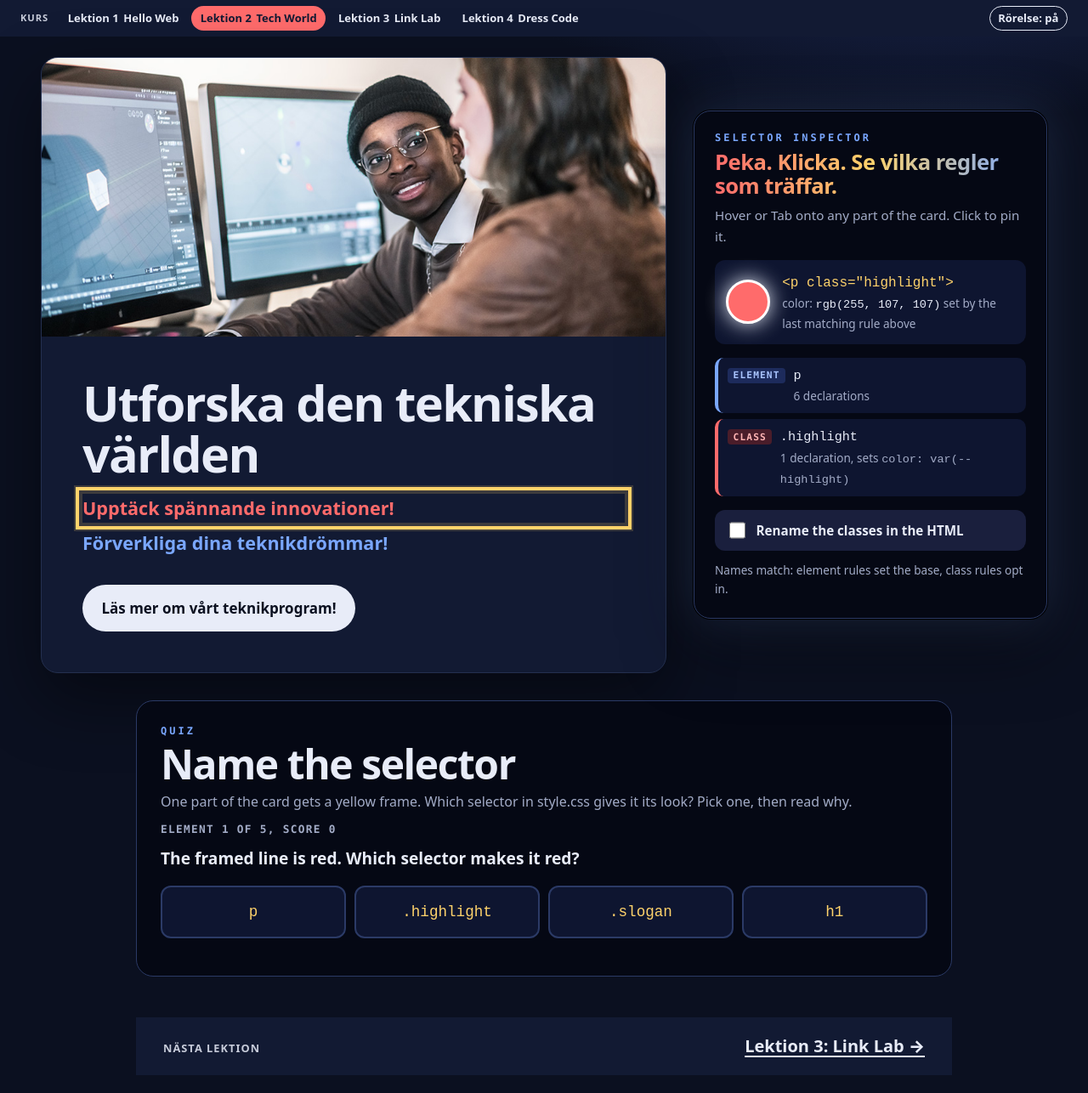
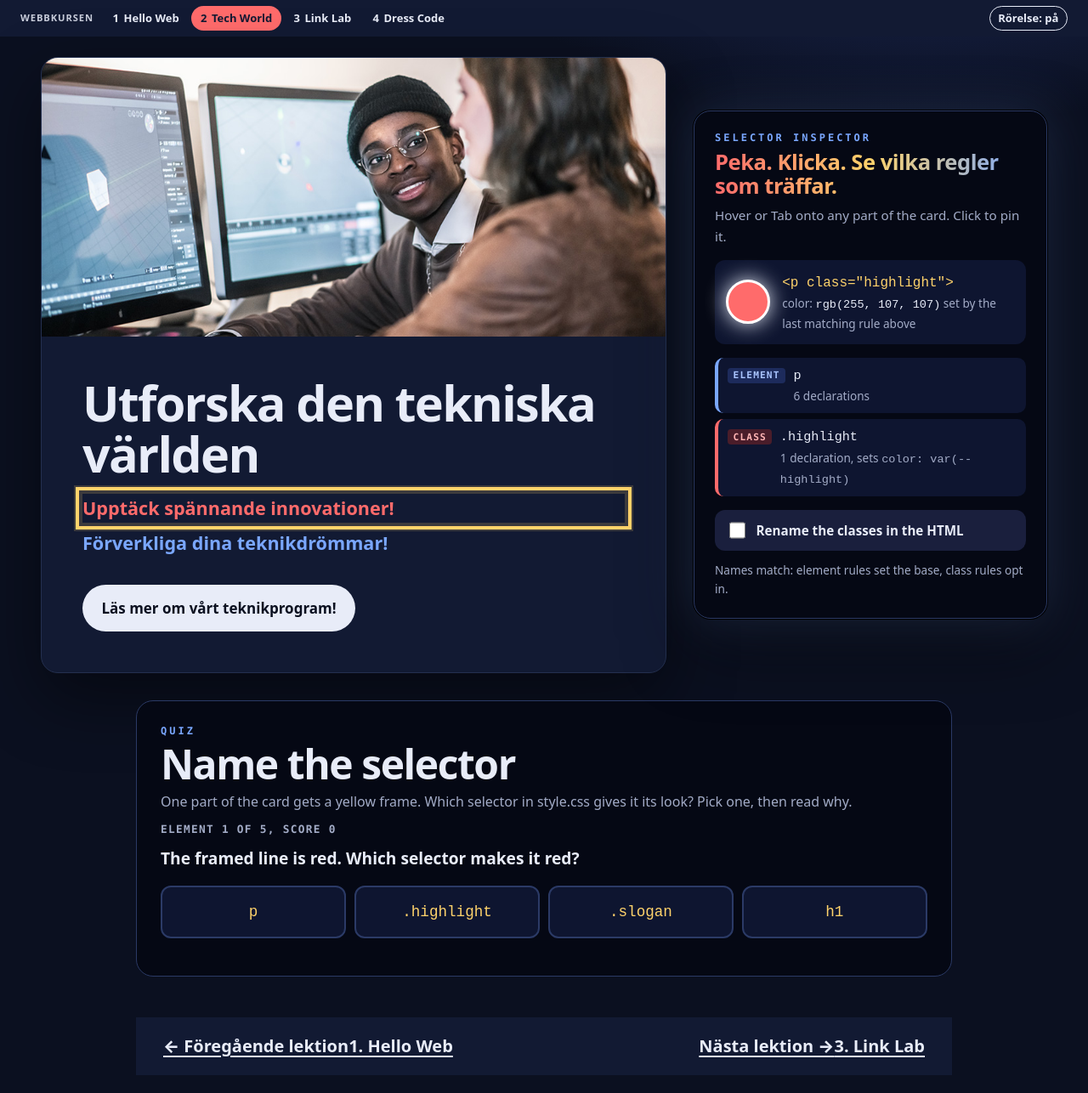
Before and after one commit to abdimannor/tech-world, a website: page original.html in a window 1280 px wide. Shown: the top 1286 px of the page at 85% size. Drawn offline with Linux system fonts and the light colour scheme.

Commit message:
Show the original page as is when framed, and title it

```diff
--- a/inspector.js
+++ b/inspector.js
@@ -5,7 +5,7 @@
   'use strict';
   const panel = document.getElementById('inspector');
   const card = document.querySelector('main.card');
-  if (!panel || !card) return;
+  if (!panel || !card || window.self !== window.top) return;
   panel.hidden = false;
   document.body.classList.add('has-inspector');
 
--- a/original.html
+++ b/original.html
@@ -5,8 +5,8 @@
   <meta name="viewport" content="width=device-width, initial-scale=1.0">
   <link rel="icon" href="favicon.svg" type="image/svg+xml">
   <link rel="apple-touch-icon" href="apple-touch-icon.png">
-  <script>(()=>{let m=null;try{m=localStorage.getItem('motion')}catch(e){}document.documentElement.dataset.motion=m==='on'||m==='off'?m:(matchMedia('(prefers-reduced-motion: reduce)').matches?'off':'on')})()</script>
-  <title>Tech World</title>
+  <script>(()=>{let m=null;try{m=localStorage.getItem('motion')}catch(e){}document.documentElement.dataset.motion=m==='off'?'off':'on'})()</script>
+  <title>Originaluppgiften | Tech World</title>
   <meta name="description" content="HTML page with an external stylesheet and class selectors: explore the tech world.">
   <meta property="og:title" content="Tech World">
   <meta property="og:description" content="HTML page with an external stylesheet and class selectors: explore the tech world.">
@@ -25,14 +25,14 @@
 </head>
 <body>
   <nav class="course-bar" lang="sv" aria-label="Kursen">
-    <p class="course-name">Kurs</p>
+    <p class="course-name">Webbkursen</p>
     <ol>
-      <li><a href="https://hello-web-kappa.vercel.app/"><span class="course-num">Lektion 1</span> Hello Web<span class="course-mark" hidden> &#10003; Klar</span></a></li>
-      <li><a href="https://tech-world-zeta.vercel.app/" aria-current="page"><span class="course-num">Lektion 2</span> Tech World<span class="course-mark" hidden> &#10003; Klar</span></a></li>
-      <li><a href="https://link-lab-flax.vercel.app/"><span class="course-num">Lektion 3</span> Link Lab<span class="course-mark" hidden> &#10003; Klar</span></a></li>
-      <li><a href="https://dress-code-bay.vercel.app/"><span class="course-num">Lektion 4</span> Dress Code<span class="course-mark" hidden> &#10003; Klar</span></a></li>
+      <li><a href="https://hello-web-kappa.vercel.app/"><span class="course-num">1</span> Hello Web<span class="course-mark" hidden> &#10003; Klar</span></a></li>
+      <li><a href="https://tech-world-zeta.vercel.app/" aria-current="page"><span class="course-num">2</span> Tech World<span class="course-mark" hidden> &#10003; Klar</span></a></li>
+      <li><a href="https://link-lab-flax.vercel.app/"><span class="course-num">3</span> Link Lab<span class="course-mark" hidden> &#10003; Klar</span></a></li>
+      <li><a href="https://dress-code-bay.vercel.app/"><span class="course-num">4</span> Dress Code<span class="course-mark" hidden> &#10003; Klar</span></a></li>
     </ol>
-    <span class="course-motion"><button type="button" aria-pressed="false">R&ouml;relse</button></span>
+    <span class="course-motion"><button type="button" aria-pressed="true" aria-label="Pausa r&ouml;relse" title="Pausa r&ouml;relse"><svg viewBox="0 0 24 24" width="18" height="18" fill="currentColor" aria-hidden="true"><rect x="7" y="5.5" width="3.4" height="13" rx="1.2"/><rect x="13.6" y="5.5" width="3.4" height="13" rx="1.2"/></svg></button></span>
   </nav>
   <main class="card">
     <img src="tech.jpg" alt="Två elever vid datorskärmar med ett 3D-program öppet" width="940" height="420">
@@ -65,9 +65,9 @@
   <aside class="lab-link" aria-label="Selektorverkstan">
     <p>Nästa steg: <a href="workbench.html">Selektorverkstan</a>. Skriv egna selektorer, se vad webbläsaren matchar och lös tolv nivåer.</p>
   </aside>
-  <nav class="course-next" lang="sv" aria-label="N&auml;sta lektion">
-    <p>N&auml;sta lektion</p>
-    <a href="https://link-lab-flax.vercel.app/">Lektion 3: Link Lab &rarr;</a>
+  <nav class="course-next" lang="sv" aria-label="F&ouml;reg&aring;ende och n&auml;sta lektion">
+    <a class="course-next-from" href="https://hello-web-kappa.vercel.app/"><span class="course-next-kind">&larr; F&ouml;reg&aring;ende lektion</span><span class="course-next-title">1. Hello Web</span></a>
+    <a class="course-next-to" href="https://link-lab-flax.vercel.app/"><span class="course-next-kind">N&auml;sta lektion &rarr;</span><span class="course-next-title">3. Link Lab</span></a>
   </nav>
   <script src="inspector.js" defer></script>
   <script src="quiz.js" defer></script>
--- a/quiz.js
+++ b/quiz.js
@@ -3,7 +3,7 @@
   'use strict';
   const root = document.getElementById('quiz');
   const card = document.querySelector('main.card');
-  if (!root || !card) return;
+  if (!root || !card || window.self !== window.top) return;
   root.hidden = false;
   document.body.classList.add('has-quiz');
 
```
